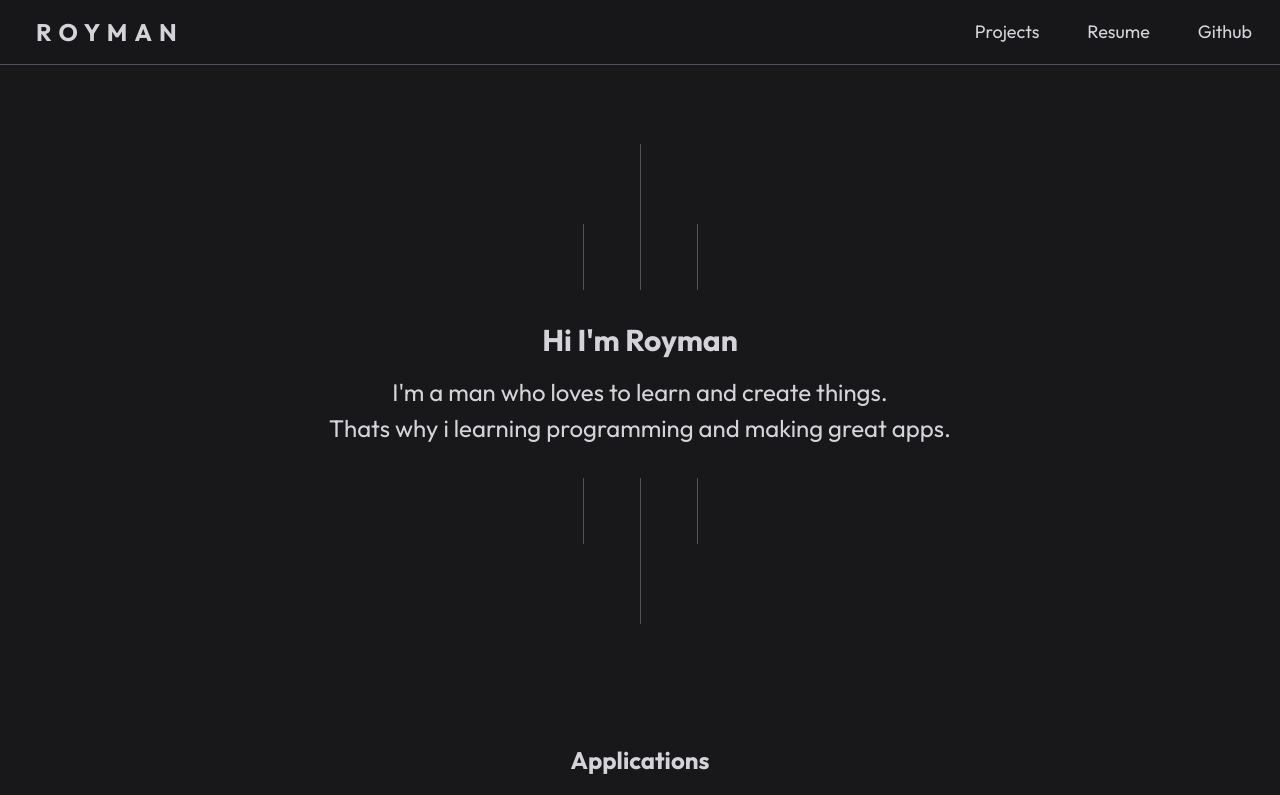
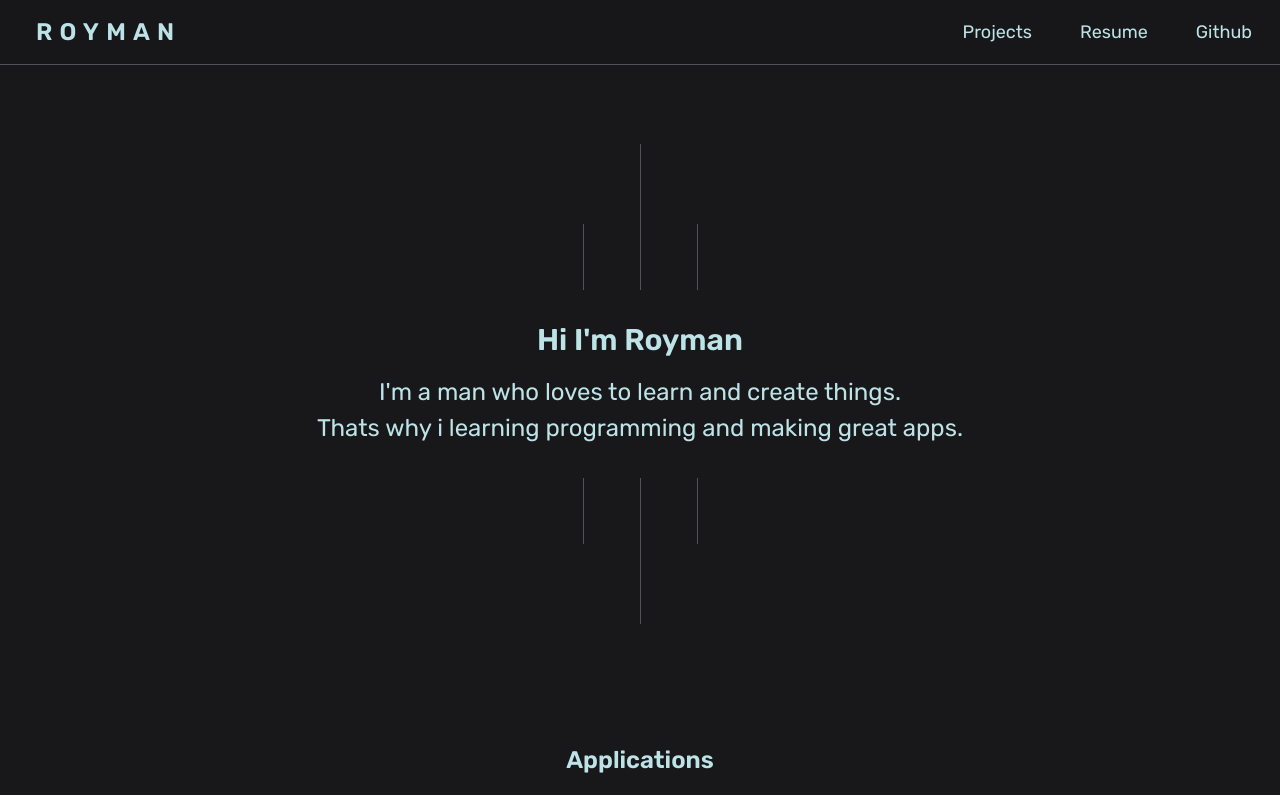
Before and after one commit to roymandev/royman.dev, a Next.js app: page / in a window 1280 px wide. Shown: the top 795 px of the page. Built offline with nearby package versions, Linux system fonts and the light colour scheme.

Commit message:
feat: change fonts and body color

```diff
--- a/src/pages/_document.tsx
+++ b/src/pages/_document.tsx
@@ -85,11 +85,11 @@ export default function Document() {
           crossOrigin=""
         />
         <link
-          href="https://fonts.googleapis.com/css2?family=Outfit:wght@400;500;700&display=swap"
+          href="https://fonts.googleapis.com/css2?family=Rubik:wght@400;600&display=swap"
           rel="stylesheet"
         />
       </Head>
-      <body className="bg-zinc-900 text-zinc-300">
+      <body className="bg-zinc-900 text-cyan-100/90 antialiased">
         <Main />
         <NextScript />
       </body>
--- a/tailwind.config.js
+++ b/tailwind.config.js
@@ -8,7 +8,7 @@ module.exports = {
   theme: {
     extend: {
       fontFamily: {
-        sans: ['Outfit', ...defaultTheme.fontFamily.sans],
+        sans: ['Rubik', ...defaultTheme.fontFamily.sans],
       },
     },
   },
```
